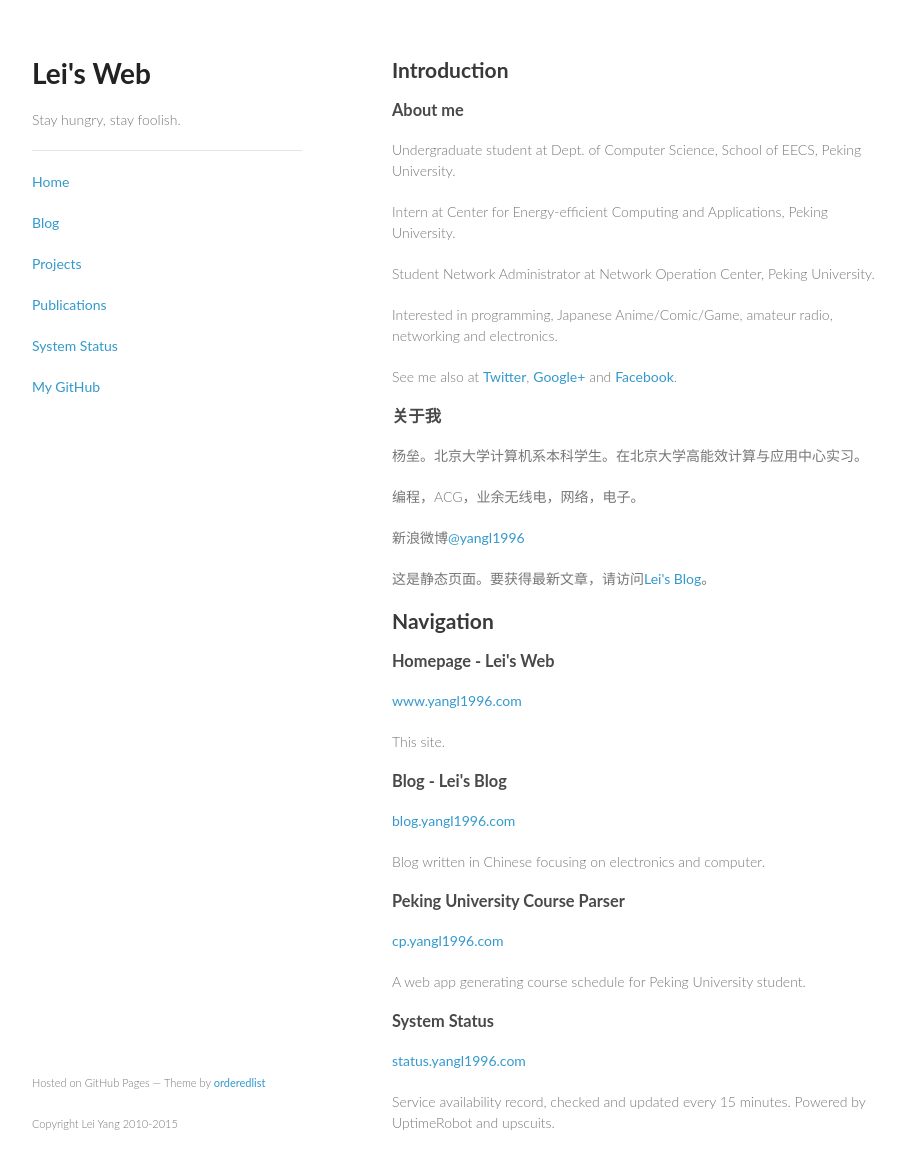
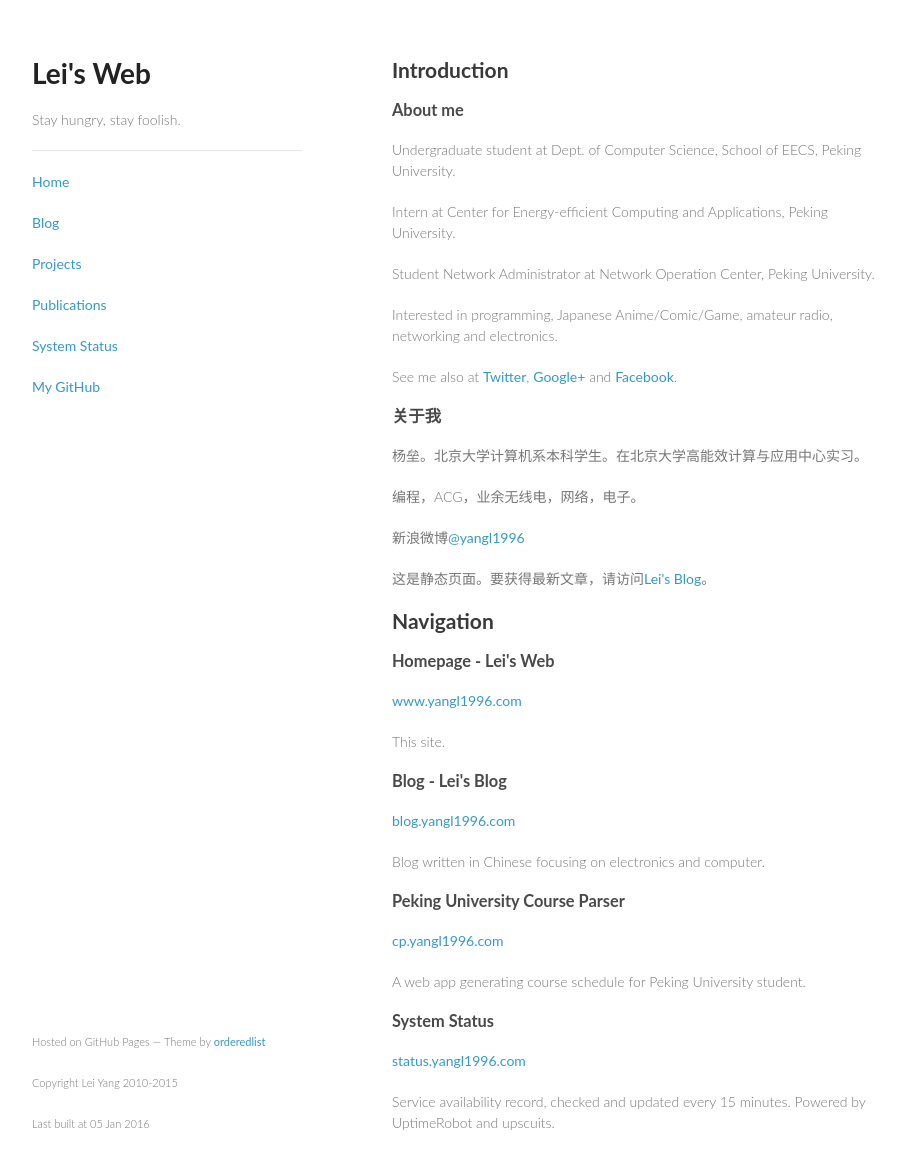
Before and after one commit to yangl1996/homepage, a Jekyll site: the page built from index.html, in a window 1280 px wide and 1203 px high. Shown: the top 1169 px of the window, without its empty margins (178-1081 px from the left). Built offline with Jekyll 4.4.1, drawn with Linux system fonts in a browser that asks for light colours; some web fonts are replaced; comment, search, counter and statistics services are not loaded.

Commit message:
Update minimal_foot.html

```diff
--- a/_includes/minimal_foot.html
+++ b/_includes/minimal_foot.html
@@ -1,6 +1,7 @@
 <footer>
                 <p><small>Hosted on GitHub Pages &mdash; Theme by <a href="https://github.com/orderedlist">orderedlist</a></small></p>
                 <p><small>{{ site.copyright }}</small></p>
+                <p><small>Last built at {{ site.time | date_to_string }}</small></p>
             </footer>
         </div>
         <script src="/static/minimal/javascripts/scale.fix.js"></script>
```
